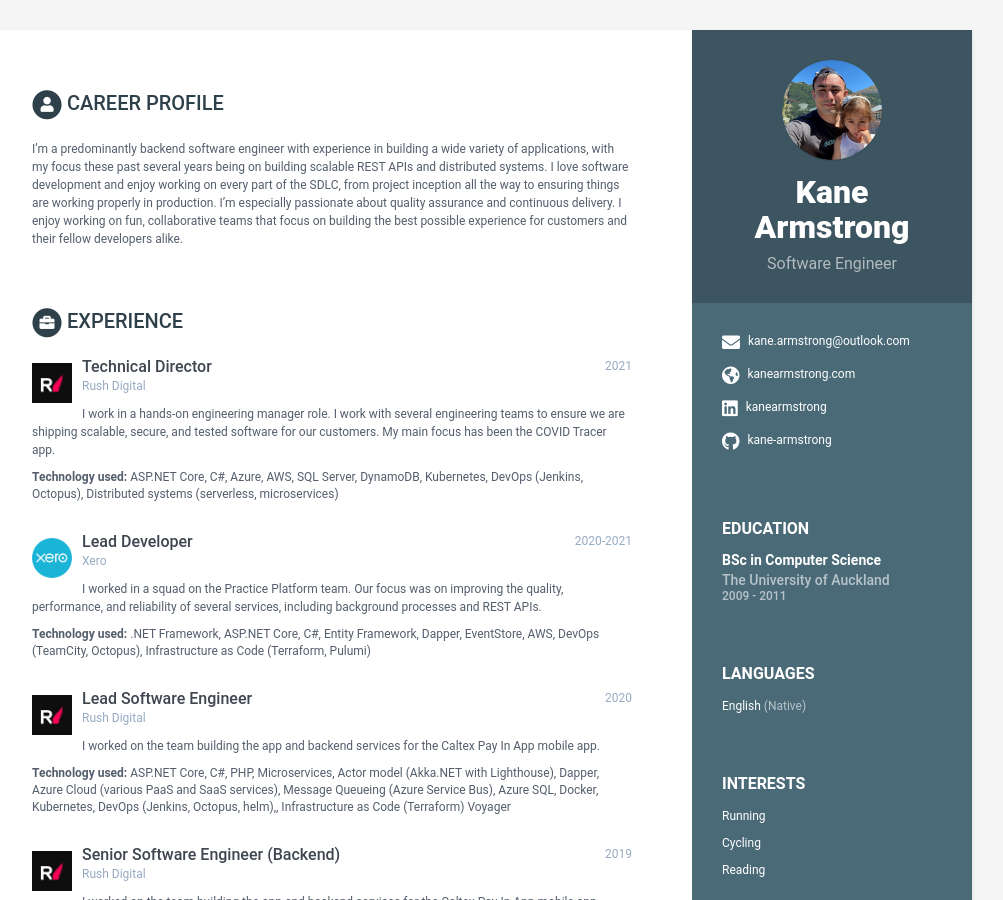
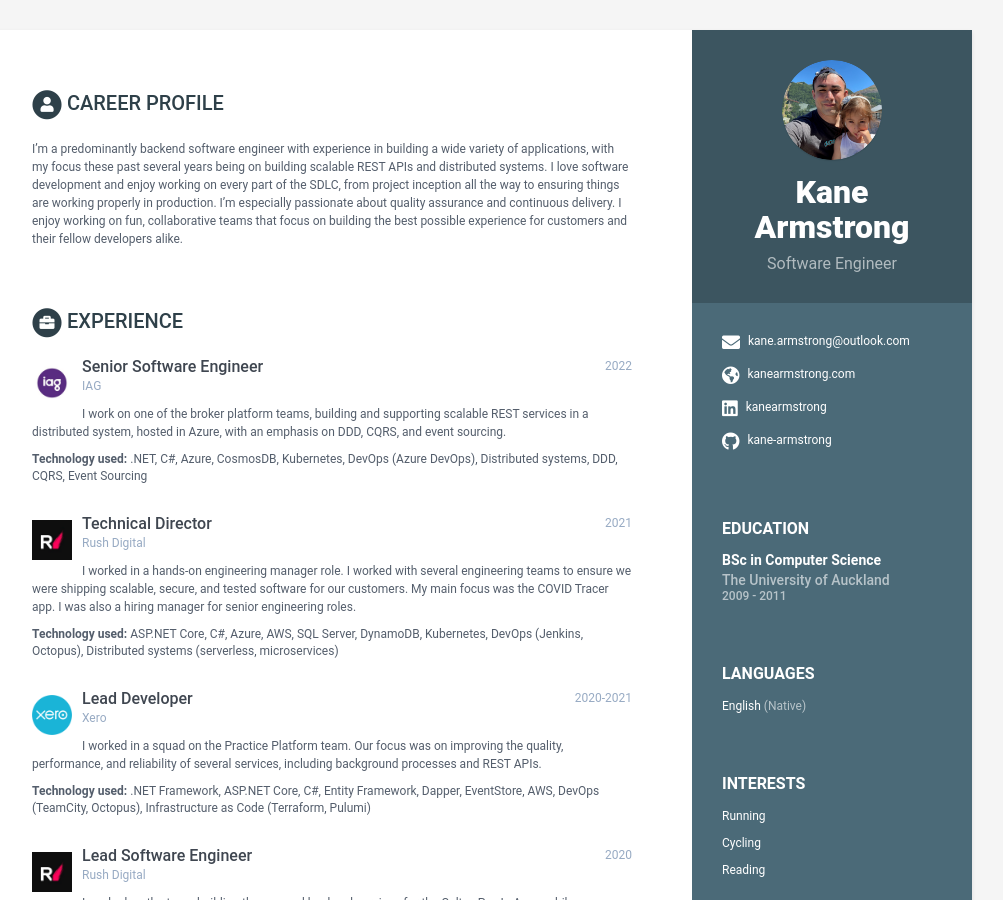
Before and after one commit to kane-armstrong/bananas, a Jekyll site: the page built from index.html, in a window 1280 px wide and 900 px high. Shown: the whole window, without its empty margins (168-1171 px from the left). Built offline with Jekyll 4.4.1, drawn with Linux system fonts in a browser that asks for light colours.

Commit message:
update resume

```diff
--- a/_data/data.yml
+++ b/_data/data.yml
@@ -47,13 +47,34 @@ education:
       time: 2009 - 2011
       details: |
 experiences:
+    - role: Senior Software Engineer
+      time: 2022
+      company: IAG
+      logo: iag-logo.jpg
+      details: |
+        I work on one of the broker platform teams, building and supporting scalable REST services in a distributed system,
+        hosted in Azure, with an emphasis on DDD, CQRS, and event sourcing.
+
+      technology: |
+        .NET,
+        C#,
+        Azure,
+        CosmosDB,
+        Kubernetes,
+        DevOps (Azure DevOps),
+        Distributed systems,
+        DDD,
+        CQRS,
+        Event Sourcing
     - role: Technical Director
       time: 2021
       company: Rush Digital
       logo: rush-logo.png
       details: |
-        I work in a hands-on engineering manager role. I work with several engineering teams to ensure we are shipping scalable,
-        secure, and tested software for our customers. My main focus has been the COVID Tracer app.
+        I worked in a hands-on engineering manager role. I worked with several engineering teams to ensure we were shipping
+        scalable, secure, and tested software for our customers. My main focus was the COVID Tracer app. I was also a hiring
+        manager for senior engineering roles.
+
       technology: |
         ASP.NET Core,
         C#,
```
Also changed, not shown: assets/images/iag-logo.jpg (added).
